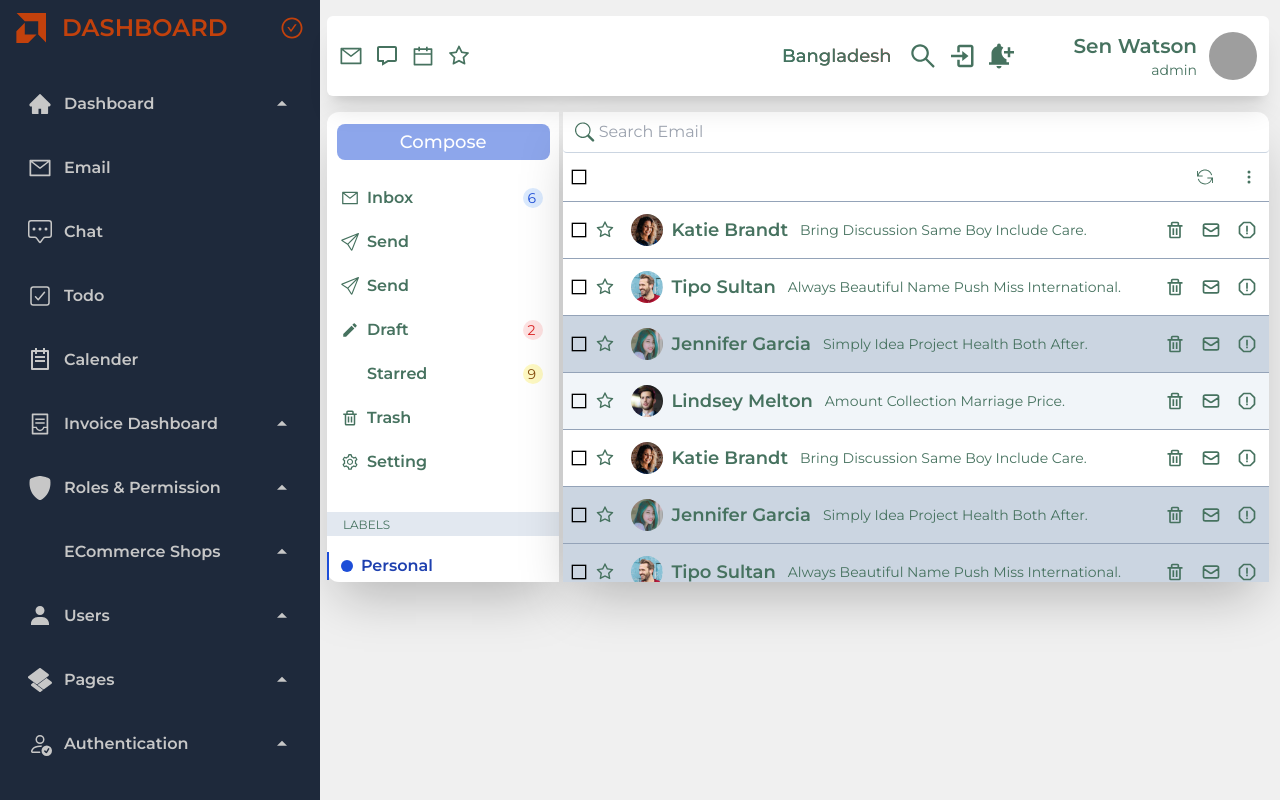
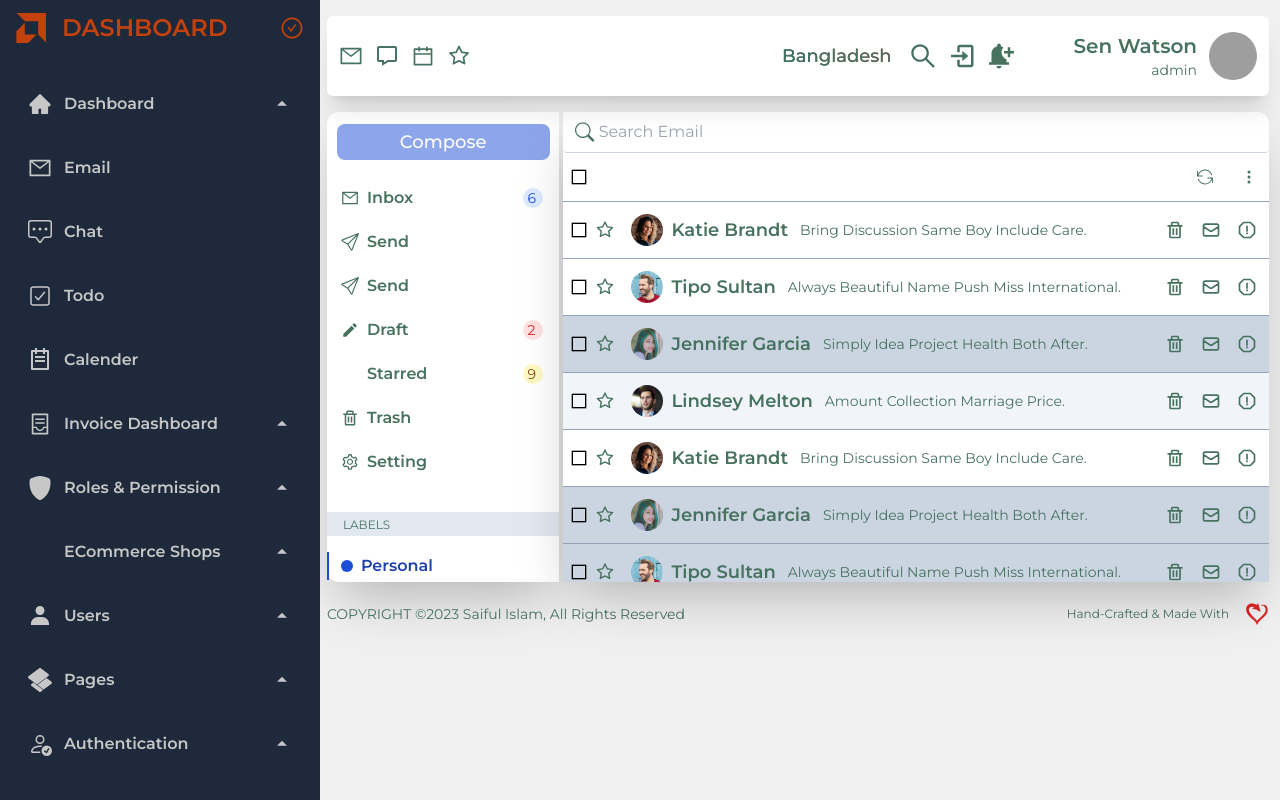
Before and after one commit to saifularafat/admin-dashboard-design, a React (Vite) app: page /dashboard/email in a window 1280 px wide. Built offline with nearby package versions, Linux system fonts and the light colour scheme; grey boxes are pictures that could not be loaded; some icons are missing; a web font is replaced by a local one.

Commit message:
email compose and footer add

```diff
--- a/src/pages/Dashboard/Emails/Emails.jsx
+++ b/src/pages/Dashboard/Emails/Emails.jsx
@@ -1,9 +1,11 @@
+import Footer from "../../Shared/Footer";
 import EmailLeftSite from "./EmailLeftSite/EmailLeftSite";
 import EmailRightSite from "./EmailRightSite/EmailRightSite";
 
 const Emails = () => {
 
     return (
+        <div>
             <div className="grid grid-cols-3 md:grid-cols-8 gap-1 mt-2 w-full py-2">
                 <div className={`col-span-1 md:col-span-2`}>
                     <EmailLeftSite />
@@ -12,6 +14,8 @@ const Emails = () => {
                     <EmailRightSite />
                 </div>
             </div>
+            <Footer />
+        </div>
     );
 };
 
```
Lines whose indentation alone changed are shown as unchanged.
